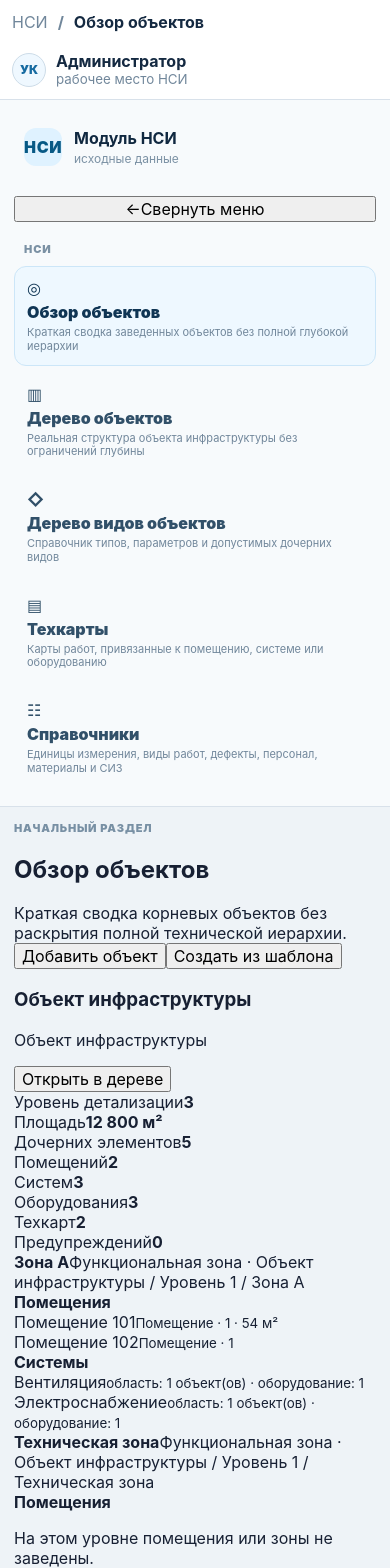
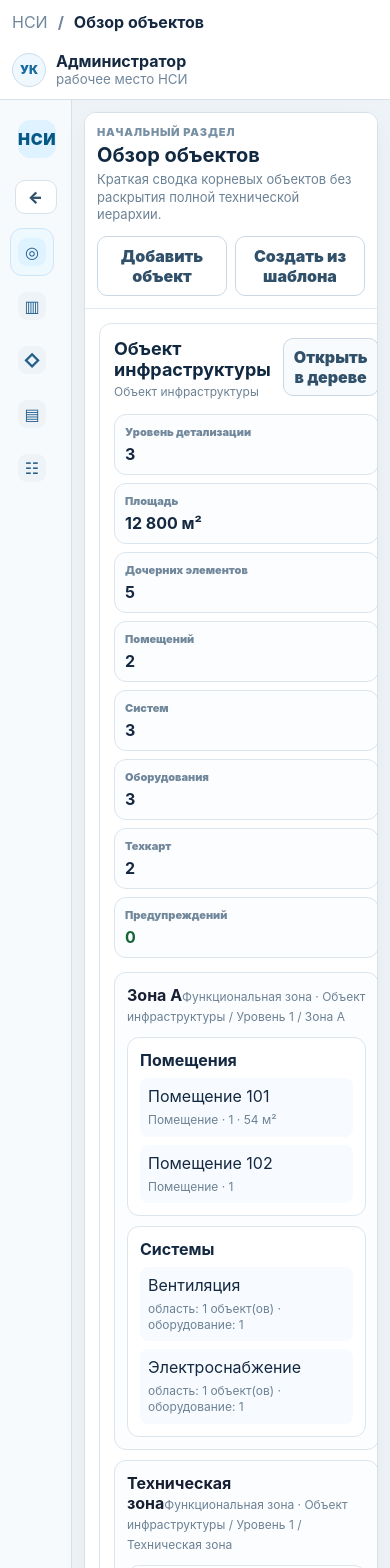
Before and after one commit to RozkvasA/nsi-test, a React (Vite) app: page / in a window 390 px wide. Shown: the top 1568 px of the page. Built offline with nearby package versions, Linux system fonts and the light colour scheme.

Commit message:
Keep sidebar left on tablet and add overview styling

```diff
--- a/src/styles.css
+++ b/src/styles.css
@@ -88,25 +88,42 @@ button {
   min-height: 0;
 }
 
+.app-body.sidebar-collapsed {
+  grid-template-columns: 76px minmax(0, 1fr);
+}
+
 .sidebar {
   display: flex;
   flex-direction: column;
-  gap: 20px;
-  padding: 18px 14px;
+  gap: 14px;
+  min-width: 0;
+  padding: 14px 12px;
   border-right: 1px solid #d8e1ea;
   background: #f7fafc;
+}
+
+.sidebar.collapsed {
+  align-items: center;
+  padding: 14px 10px;
 }
 
 .brand-block {
   display: flex;
   align-items: center;
   gap: 12px;
-  padding: 10px;
+  width: 100%;
+  padding: 8px;
+}
+
+.sidebar.collapsed .brand-block {
+  justify-content: center;
+  padding: 8px 0;
 }
 
 .brand-mark {
   display: grid;
   place-items: center;
+  flex: 0 0 auto;
   width: 38px;
   height: 38px;
   border-radius: 12px;
@@ -116,10 +133,33 @@ button {
   letter-spacing: 0.04em;
 }
 
+.brand-text,
+.section-label,
+.section-button small,
+.sidebar-toggle span,
+.nav-group-title {
+  transition: opacity 0.16s ease;
+}
+
+.sidebar.collapsed .brand-text,
+.sidebar.collapsed .section-label,
+.sidebar.collapsed .section-button small,
+.sidebar.collapsed .sidebar-toggle span,
+.sidebar.collapsed .nav-group-title {
+  position: absolute;
+  width: 1px;
+  height: 1px;
+  overflow: hidden;
+  opacity: 0;
+  pointer-events: none;
+}
+
 .brand-block h1,
 .brand-block p,
 .panel-header h2,
 .details-header h2,
+.overview-header h2,
+.overview-card h3,
 .section-title h3,
 .stub-tab h3,
 .empty-state h3 {
@@ -137,10 +177,29 @@ button {
   font-size: 12px;
 }
 
+.sidebar-toggle {
+  display: flex;
+  align-items: center;
+  justify-content: center;
+  gap: 8px;
+  width: 100%;
+  min-height: 34px;
+  border: 1px solid #d6e2ec;
+  border-radius: 10px;
+  background: #ffffff;
+  color: #315069;
+  font-weight: 900;
+}
+
+.sidebar.collapsed .sidebar-toggle {
+  width: 42px;
+}
+
 .section-nav {
   display: flex;
   flex-direction: column;
   gap: 6px;
+  width: 100%;
 }
 
 .nav-group-title {
@@ -153,14 +212,26 @@ button {
 }
 
 .section-button {
+  display: grid;
+  grid-template-columns: 28px minmax(0, 1fr);
+  align-items: center;
+  gap: 10px;
   width: 100%;
-  padding: 11px 12px;
+  min-height: 48px;
+  padding: 9px 10px;
   border: 1px solid transparent;
   border-radius: 12px;
   background: transparent;
   color: #315069;
   text-align: left;
   transition: 0.16s ease;
+}
+
+.sidebar.collapsed .section-button {
+  grid-template-columns: 1fr;
+  justify-items: center;
+  width: 44px;
+  padding: 9px 0;
 }
 
 .section-button:hover,
@@ -170,14 +241,30 @@ button {
   color: #0f3554;
 }
 
-.section-button span {
+.section-icon {
+  display: grid;
+  place-items: center;
+  width: 28px;
+  height: 28px;
+  border-radius: 9px;
+  background: #eef3f7;
+  color: #245f8c;
+  font-weight: 900;
+}
+
+.section-button.active .section-icon {
+  background: #dff2ff;
+}
+
+.section-label {
   display: block;
+  min-width: 0;
   font-weight: 900;
-  margin-bottom: 4px;
 }
 
 .section-button small {
   display: block;
+  grid-column: 2;
   color: #71879b;
   font-size: 11px;
   line-height: 1.25;
@@ -191,8 +278,13 @@ button {
   padding: 14px;
 }
 
+.overview-work-area {
+  grid-template-columns: minmax(560px, 1.05fr) minmax(420px, 0.95fr);
+}
+
 .tree-panel,
-.details-panel {
+.details-panel,
+.overview-panel {
   overflow: hidden;
   border: 1px solid #d6e0e8;
   border-radius: 12px;
@@ -201,7 +293,8 @@ button {
 }
 
 .tree-panel,
-.details-panel {
+.details-panel,
+.overview-panel {
   display: flex;
   flex-direction: column;
   min-height: 0;
@@ -209,13 +302,15 @@ button {
 }
 
 .panel-header,
-.details-header {
+.details-header,
+.overview-header {
   padding: 14px 16px;
   border-bottom: 1px solid #e2e8ef;
   background: #ffffff;
 }
 
-.panel-header {
+.panel-header,
+.overview-header {
   display: flex;
   align-items: flex-start;
   justify-content: space-between;
@@ -232,13 +327,15 @@ button {
 }
 
 .panel-header h2,
-.details-header h2 {
+.details-header h2,
+.overview-header h2 {
   font-size: 20px;
   color: #102840;
 }
 
 .panel-header span,
-.details-header span {
+.details-header span,
+.overview-header span {
   display: block;
   margin-top: 4px;
   color: #6c8295;
@@ -321,7 +418,8 @@ button {
   line-height: 1.35;
 }
 
-.tree-list {
+.tree-list,
+.overview-list {
   flex: 1;
   min-height: 0;
   overflow: auto;
@@ -400,15 +498,20 @@ button {
   white-space: nowrap;
 }
 
-.tree-footer-actions {
+.tree-footer-actions,
+.overview-actions {
   display: flex;
   gap: 8px;
+}
+
+.tree-footer-actions {
   padding: 10px 14px;
   border-top: 1px solid #e2e8ef;
   background: #fafcfe;
 }
 
-.tree-footer-actions button {
+.tree-footer-actions button,
+.overview-actions button {
   flex: 1;
   border: 1px solid #cbd8e3;
   border-radius: 10px;
@@ -427,6 +530,133 @@ button {
 
 .tree-footer-actions .danger-lite {
   color: #9a3412;
+}
+
+.overview-list {
+  display: grid;
+  align-content: start;
+  gap: 14px;
+  padding: 14px;
+}
+
+.overview-card,
+.overview-detail-card,
+.overview-block,
+.overview-metric {
+  border: 1px solid #dbe5ed;
+  border-radius: 12px;
+  background: #ffffff;
+}
+
+.overview-card {
+  display: grid;
+  gap: 14px;
+  padding: 14px;
+}
+
+.overview-card-header,
+.overview-detail-title {
+  display: flex;
+  align-items: flex-start;
+  justify-content: space-between;
+  gap: 12px;
+}
+
+.overview-card-header h3 {
+  color: #102840;
+  font-size: 18px;
+}
+
+.overview-card-header p,
+.overview-detail-title span,
+.overview-block p,
+.overview-line small {
+  margin: 4px 0 0;
+  color: #6d8294;
+  font-size: 12px;
+  line-height: 1.35;
+}
+
+.overview-card-header button {
+  border: 1px solid #cbd8e3;
+  border-radius: 10px;
+  background: #f8fbfd;
+  color: #315069;
+  font-weight: 900;
+  padding: 8px 10px;
+}
+
+.overview-metrics {
+  display: grid;
+  grid-template-columns: repeat(4, minmax(0, 1fr));
+  gap: 8px;
+}
+
+.overview-metric {
+  padding: 10px;
+  background: #fbfdff;
+}
+
+.overview-metric span {
+  display: block;
+  color: #71879b;
+  font-size: 11px;
+  font-weight: 900;
+  margin-bottom: 5px;
+}
+
+.overview-metric b {
+  color: #142941;
+}
+
+.overview-metric.ok b {
+  color: #166534;
+}
+
+.overview-metric.warning b {
+  color: #9a3412;
+}
+
+.overview-warning {
+  margin: 0;
+}
+
+.overview-detail-list {
+  display: grid;
+  gap: 10px;
+}
+
+.overview-detail-card {
+  display: grid;
+  gap: 12px;
+  padding: 12px;
+  background: #fbfdff;
+}
+
+.overview-blocks {
+  display: grid;
+  grid-template-columns: repeat(2, minmax(0, 1fr));
+  gap: 10px;
+}
+
+.overview-block {
+  display: grid;
+  align-content: start;
+  gap: 8px;
+  padding: 12px;
+}
+
+.overview-block strong,
+.overview-line span {
+  color: #142941;
+}
+
+.overview-line {
+  display: grid;
+  gap: 2px;
+  border-radius: 8px;
+  background: #f7fbff;
+  padding: 8px;
 }
 
 .tabs {
@@ -870,49 +1100,96 @@ button {
 
 @media (max-width: 1180px) {
   .app-body {
-    grid-template-columns: 1fr;
+    grid-template-columns: 204px minmax(0, 1fr);
+  }
+
+  .app-body.sidebar-collapsed {
+    grid-template-columns: 72px minmax(0, 1fr);
   }
 
   .sidebar {
-    border-right: 0;
-    border-bottom: 1px solid #d8e1ea;
+    border-right: 1px solid #d8e1ea;
+    border-bottom: 0;
   }
 
-  .section-nav {
-    display: grid;
-    grid-template-columns: repeat(4, minmax(0, 1fr));
+  .work-area,
+  .overview-work-area {
+    grid-template-columns: minmax(320px, 0.9fr) minmax(420px, 1.1fr);
+    gap: 12px;
+    padding: 12px;
   }
 
-  .nav-group-title {
-    grid-column: 1 / -1;
+  .overview-metrics {
+    grid-template-columns: repeat(2, minmax(0, 1fr));
+  }
+}
+
+@media (max-width: 860px) {
+  .app-body,
+  .app-body.sidebar-collapsed {
+    grid-template-columns: 72px minmax(0, 1fr);
   }
 
-  .work-area {
+  .sidebar {
+    align-items: center;
+    padding: 12px 10px;
+  }
+
+  .brand-text,
+  .section-label,
+  .section-button small,
+  .sidebar-toggle span,
+  .nav-group-title {
+    position: absolute;
+    width: 1px;
+    height: 1px;
+    overflow: hidden;
+    opacity: 0;
+    pointer-events: none;
+  }
+
+  .section-button {
+    grid-template-columns: 1fr;
+    justify-items: center;
+    width: 44px;
+    padding: 9px 0;
+  }
+
+  .sidebar-toggle {
+    width: 42px;
+  }
+
+  .work-area,
+  .overview-work-area {
     grid-template-columns: 1fr;
   }
 
   .tree-panel,
-  .details-panel {
+  .details-panel,
+  .overview-panel {
     height: auto;
-    max-height: none;
+    min-height: 420px;
   }
 }
 
-@media (max-width: 760px) {
+@media (max-width: 640px) {
   .topbar,
   .user-block,
   .panel-header,
+  .overview-header,
   .tree-toolbar,
   .parameters-layout,
   .type-parameters-layout,
   .field-row,
   .info-grid,
-  .section-nav {
+  .overview-blocks,
+  .overview-metrics {
     grid-template-columns: 1fr;
   }
 
   .topbar,
-  .panel-header {
+  .panel-header,
+  .overview-header {
     align-items: flex-start;
     flex-direction: column;
     height: auto;
```
